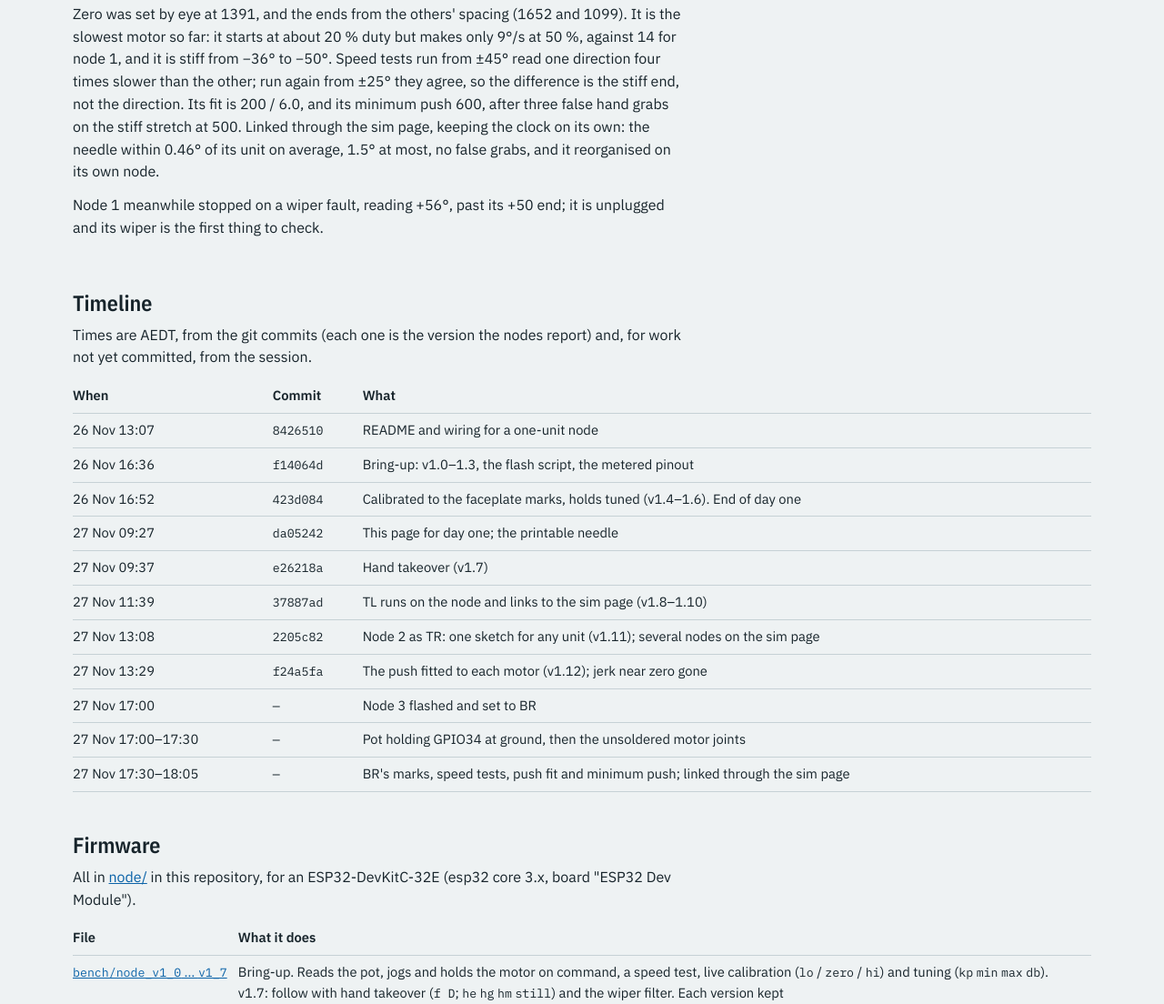
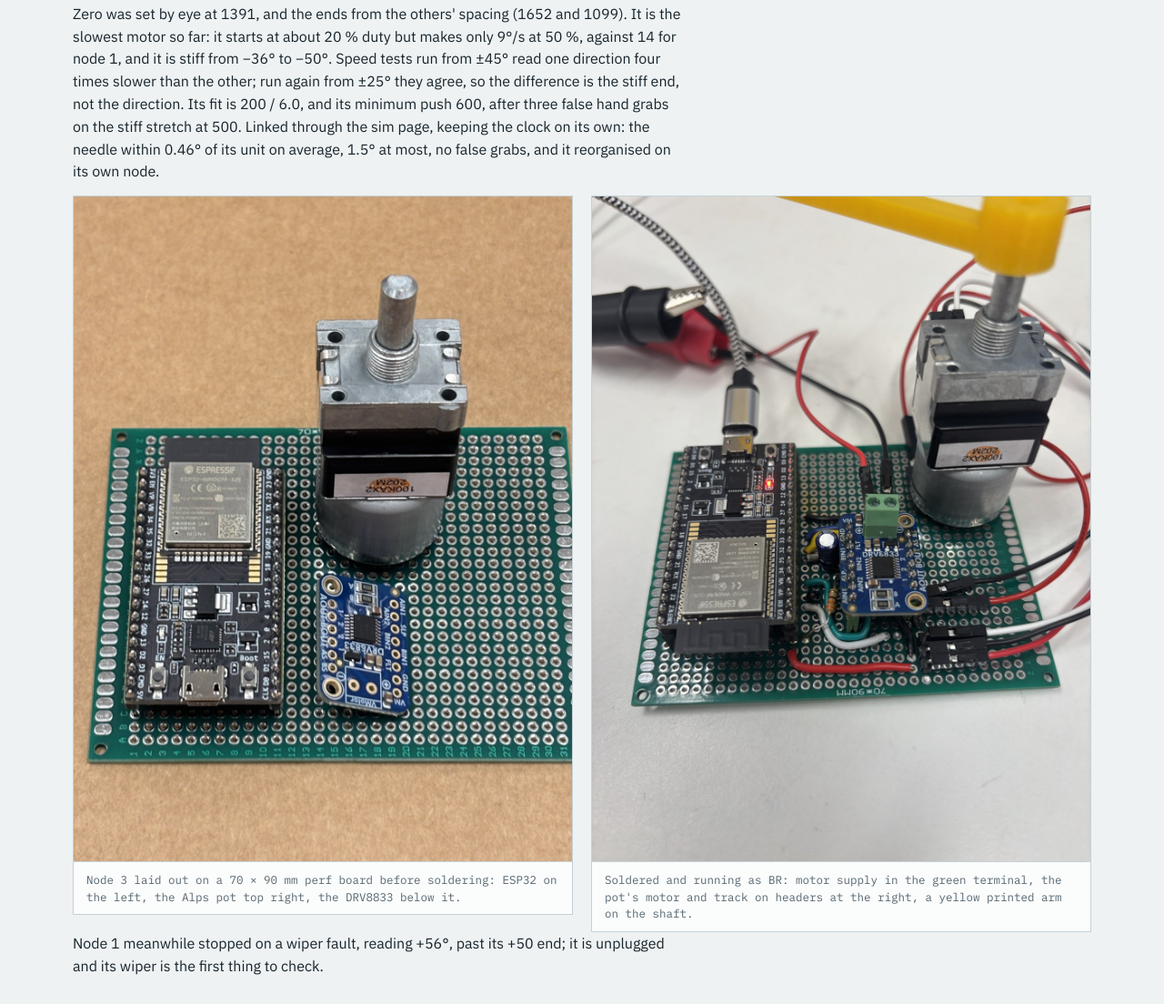
Before and after one commit to sui001/homeostat, a plain HTML site: page visualiser/homeostat_pot_node_build.html in a window 1280 px wide. Shown: the part 6670-7774 px from the top of the page at 91% size. Drawn offline with nearby package versions, Linux system fonts and the light colour scheme.

Commit message:
Pot node 3 (BR): two photos in the build log, metadata stripped
Co-Authored-By: Claude Opus 5.5 <noreply@anthropic.com>

```diff
--- a/visualiser/homeostat_pot_node_build.html
+++ b/visualiser/homeostat_pot_node_build.html
@@ -223,6 +223,10 @@ body { margin: 0 } img { max-width: 100% }</style>
   <h2>Day two: node 3 is BR</h2>
   <p>The third node is soldered on perf board rather than breadboard. Flashed with the same v1.12 and set to unit 2, it read 0 from its pot. A jumper on GPIO34 (4095 on 3V3, 0 on ground, about 450 left open) cleared the board and the firmware: the pot side was holding the pin at ground, and once that was rewired it read. Then the motor didn't move even at full duty, because the last joints from the driver's outputs to the motor pins weren't soldered yet. Its motor wires were swapped to run the same way as the other two, so every node keeps <code>reversed 1</code>.</p>
   <p>Zero was set by eye at 1391, and the ends from the others' spacing (1652 and 1099). It is the slowest motor so far: it starts at about 20 % duty but makes only 9°/s at 50 %, against 14 for node 1, and it is stiff from −36° to −50°. Speed tests run from ±45° read one direction four times slower than the other; run again from ±25° they agree, so the difference is the stiff end, not the direction. Its fit is 200 / 6.0, and its minimum push 600, after three false hand grabs on the stiff stretch at 500. Linked through the sim page, keeping the clock on its own: the needle within 0.46° of its unit on average, 1.5° at most, no false grabs, and it reorganised on its own node.</p>
+  <div class="photos" style="grid-template-columns:1fr 1fr">
+    <figure><img src="img/node/br_layout.jpg" width="1200" height="1600" loading="lazy" alt="A 70 by 90 mm perf board with the parts laid out before soldering: the ESP32-DevKitC-32E down the left, the Alps motorised pot standing at the top right, and the blue DRV8833 breakout below it."><figcaption>Node 3 laid out on a 70 × 90 mm perf board before soldering: ESP32 on the left, the Alps pot top right, the DRV8833 below it.</figcaption></figure>
+    <figure><img src="img/node/br_wired.jpg" width="1200" height="1600" loading="lazy" alt="The same board soldered: the ESP32 on USB with its red LED lit, the DRV8833 with the motor supply in its green terminal, the capacitor and resistor beside it, the pot's motor and track leads on header pins at the right, and a yellow printed arm on the pot's shaft."><figcaption>Soldered and running as BR: motor supply in the green terminal, the pot's motor and track on headers at the right, a yellow printed arm on the shaft.</figcaption></figure>
+  </div>
   <p>Node 1 meanwhile stopped on a wiper fault, reading +56°, past its +50 end; it is unplugged and its wiper is the first thing to check.</p>
 </section>
 
```
Also changed, not shown: visualiser/img/node/br_layout.jpg (added), visualiser/img/node/br_wired.jpg (added).
